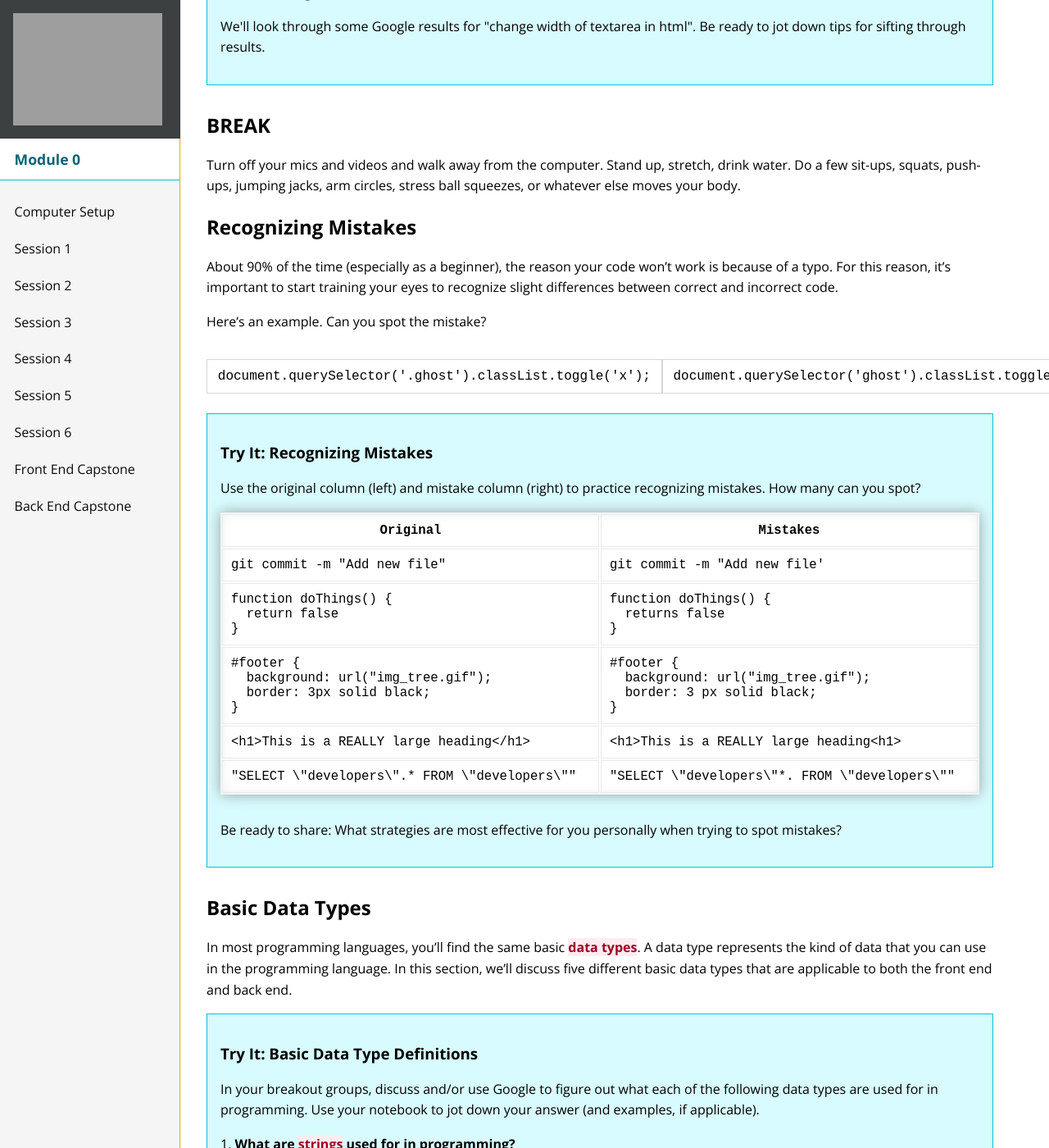
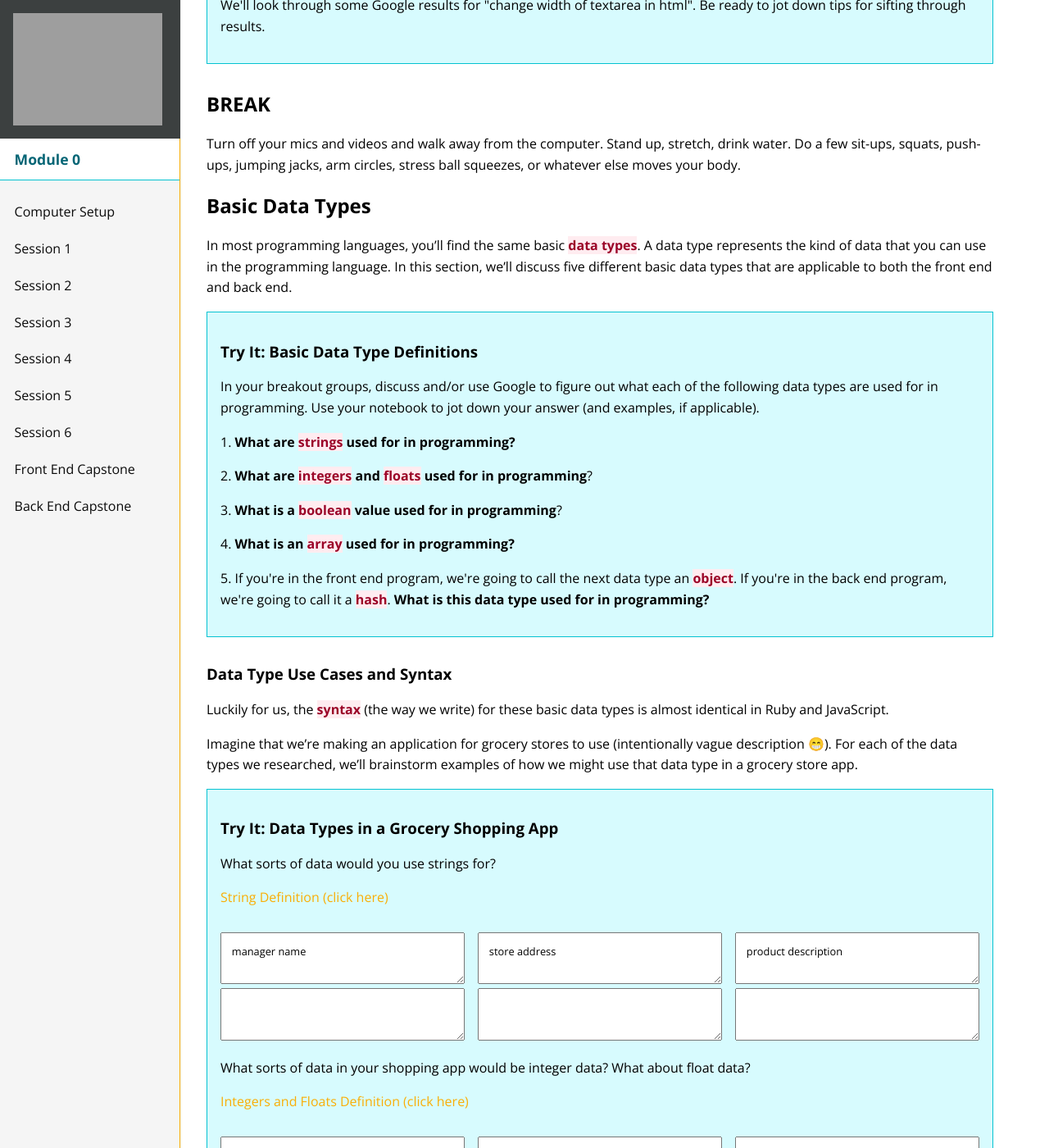
Before and after one commit to turingschool/mod-0-curriculum, a Jekyll site: the page built from session1/index.md, in a window 1280 px wide and 1400 px high, scrolled down 6349 px. Shown: the whole window at 82% size. Built offline with Jekyll 4.4.1, drawn with Linux system fonts in a browser that asks for light colours; nearby versions of some CDN libraries; some of the changed text lies outside the part shown.

Commit message:
Remove recognizing mistakes portion from session 1

```diff
--- a/session1/index.md
+++ b/session1/index.md
@@ -12,7 +12,6 @@ subheading: Googling, Classes, Data Types, Iteration
       <li>use keyboard shortcuts to navigate your computer and Chrome</li>
       <li>brainstorm classes for specific objects</li>
       <li>refine searching and filtering skills to Google programming questions</li>
-      <li>recognize mistakes in code</li>
       <li>define and identify use cases for basic data types</li>
     </ul>
   </div>
@@ -24,7 +23,6 @@ subheading: Googling, Classes, Data Types, Iteration
       <li><strong>10 min: </strong><a href="#classes">Classes</a></li>
       <li><strong>15 min: </strong><a href="#findinganswers">Googling</a></li>
       <li><strong>5 min: </strong>Break</li>
-      <li><strong>10 min: </strong><a href="#mistakes">Recognizing Mistakes in Code</a></li>
       <li><strong>30 min: </strong><a href="#datatypes">Basic Data Types</a></li>
       <li><strong>5 min: </strong><a href="#homework">Homework Preview</a></li>
     </ul>
@@ -281,77 +279,6 @@ Once you formulate a good Google search and receive your results, there are a fe
 ## BREAK
 
 Turn off your mics and videos and walk away from the computer. Stand up, stretch, drink water. Do a few sit-ups, squats, push-ups, jumping jacks, arm circles, stress ball squeezes, or whatever else moves your body.
-
-<a name="mistakes"></a>
-## Recognizing Mistakes
-
-About 90% of the time (especially as a beginner), the reason your code won't work is because of a typo. For this reason, it's important to start training your eyes to recognize slight differences between correct and incorrect code.
-
-Here's an example. Can you spot the mistake?
-
-<div>
-  <div class="flex-container">
-    <div class="">
-<pre>
-document.querySelector('.ghost').classList.toggle('x');
-</pre>
-    </div>
-    <div class="">
-<pre>
-document.querySelector('ghost').classList.toggle('x');
-</pre>
-    </div>
-  </div>
-</div>
-
-<div class="try-it">
-  <h3>Try It: Recognizing Mistakes</h3>
-  <p>Use the original column (left) and mistake column (right) to practice recognizing mistakes. How many can you spot?</p>
-  <table style="background: white; font-family: monospace; font-size: 1.2em;">
-  <thead>
-    <tr>
-      <th>Original</th>
-      <th>Mistakes</th>
-    </tr>
-  </thead>
-  <tbody>
-    <tr>
-      <td>git commit -m "Add new file"</td>
-      <td>git commit -m "Add new file'</td>
-    </tr>
-    <tr>
-      <td>function doThings() {<br>
-&nbsp;&nbsp;return false<br>
-}</td>
-<td>function doThings() { <br>
-&nbsp;&nbsp;returns false <br>
-}</td>
-    </tr>
-    <tr>
-      <td>#footer { <br>
-&nbsp;&nbsp;background: url("img_tree.gif");<br>
-&nbsp;&nbsp;border: 3px solid black; <br>
-}</td>
-      <td>#footer { <br>
-&nbsp;&nbsp;background: url("img_tree.gif");<br>
-&nbsp;&nbsp;border: 3 px solid black; <br>
-}</td>
-    </tr>
-    <tr>
-      <td>&lt;h1&gt;This is a REALLY large heading&lt;/h1&gt;</td>
-      <td>&lt;h1&gt;This is a REALLY large heading&lt;h1&gt;</td>
-    </tr>
-    <tr>
-      <td>"SELECT \"developers\".* FROM \"developers\""</td>
-      <td>"SELECT \"developers\"*. FROM \"developers\""</td>
-    </tr>
-  </tbody>
-</table>
-<p>Be ready to share: What strategies are most effective for you personally when trying to spot mistakes?</p>
-</div>
-
-
-
 
 <a name="datatypes"></a>
 ## Basic Data Types
```
Also changed, not shown: other parts of session1/index.md (+1 -1 lines).
